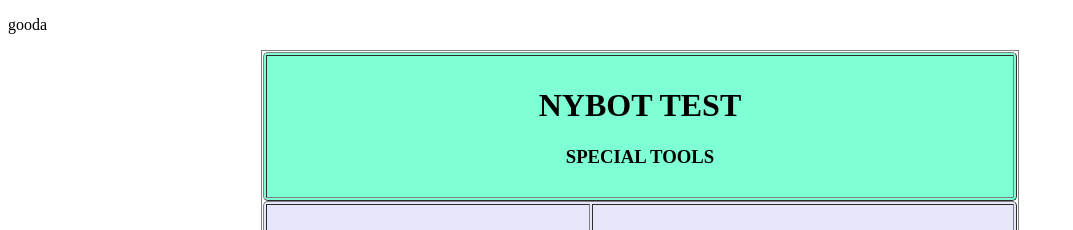
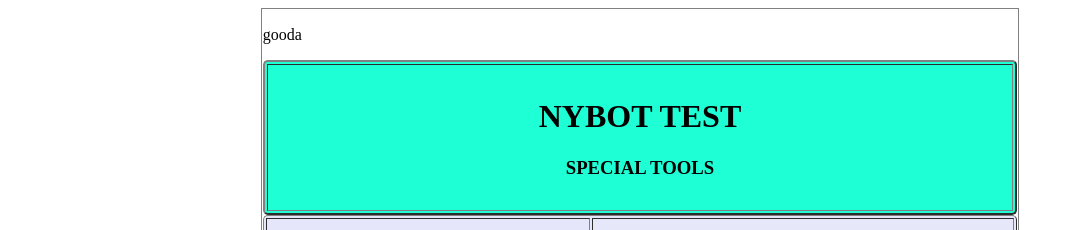
Before and after one commit to thenybot/crispy-computing-machine, a plain HTML site: page index.html in a window 1280 px wide. Shown: the top 230 px of the page, without its empty margins (0-1073 px from the left). Drawn offline with Linux system fonts and the light colour scheme.

Commit message:
Update index.html

```diff
--- a/index.html
+++ b/index.html
@@ -6,6 +6,16 @@
 <title>Testing 1</title>
 </head>
 <body>
+        </div>
+<table
+border="1"
+align="center"
+rules="rows"
+style="width:60%;">
+<!--Создаём строку-->
+<tr>
+<!--Создаём ячейку строки-->
+<td>
     <div class="space">
         <p class="name">goodа</p>
         <div class="stars1"></div>
@@ -18,33 +28,11 @@
         <div class="stars8"></div>
         <div class="stars9"></div>
         <div class="stars10"></div>
-        </div>
 <table
-border="1"
-align="center"
-rules="rows"
-style="width:60%;">
-<!--Создаём строку-->
-<tr>
-<!--Создаём ячейку строки-->
-<td>
-
-<!--ШАПКА САЙТА-->
-
-<!--В ячейке строки создаём ещё одну таблицу для шапки сайта.
-Оформление:
-border="1" - двойная рамка толщиной в 1px
-background="images/168.png" - картинка в шапке сайта, если требуется.
-Адрес картинки вы должны вставить свой.
-bgcolor="#6FFFD4" - фоновый цвет в шапке, если нет картинки.
-cellpadding="10" - отступ содержимого от рамки не менее 10px.
-style="width:100%; border-radius:5px;" - добавляем "резиновость"
-и закругляем уголки рамки-->
-<table
-border="1"
+border="2"
 background="images/168.png"
-bgcolor="#7FFFD4"
-cellpadding="10"
+bgcolor="#1FFFD5"
+cellpadding="12"
 style="width:100%; border-radius:5px;">
 <!--Создаём строку таблицы-->
 <tr>
```
